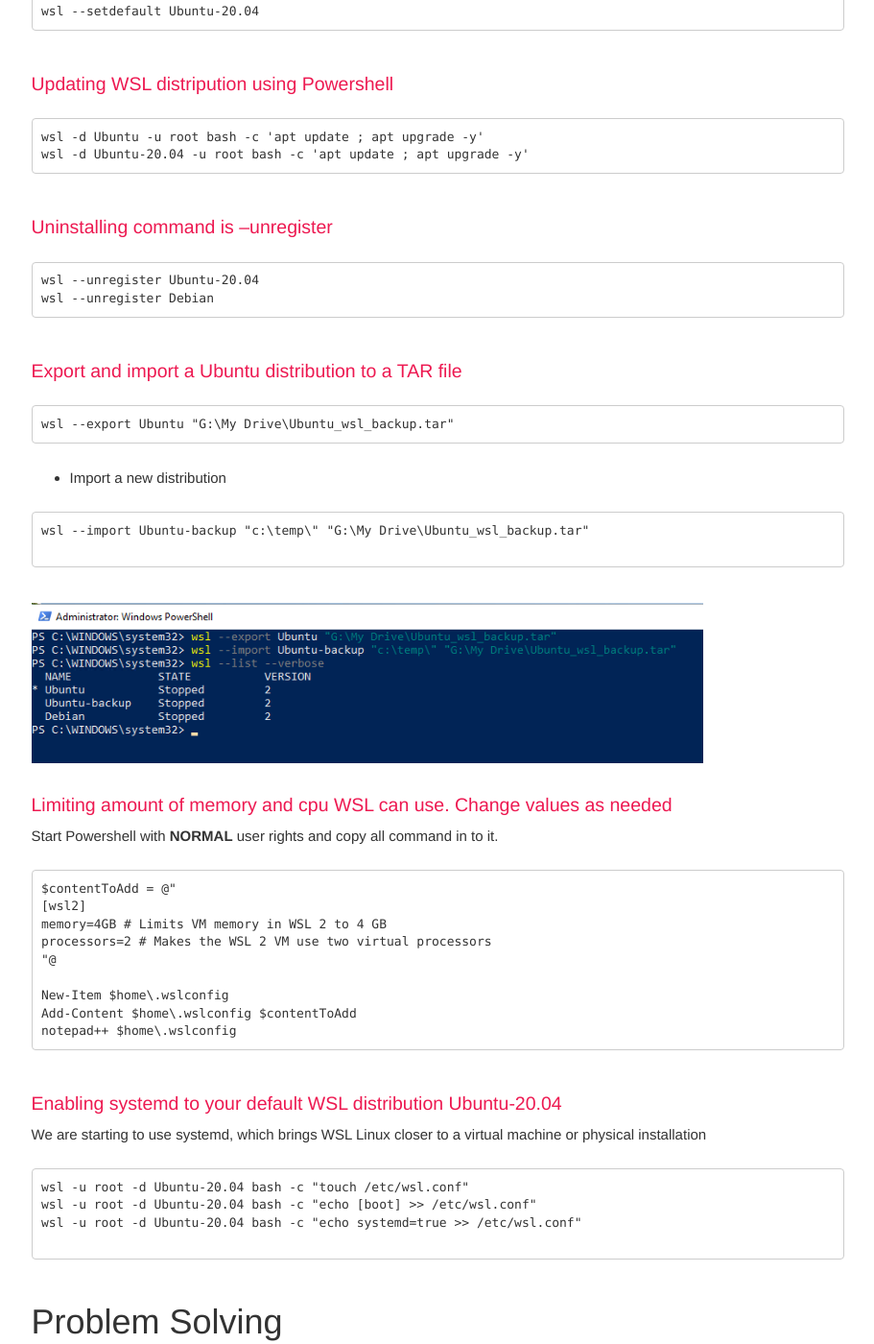
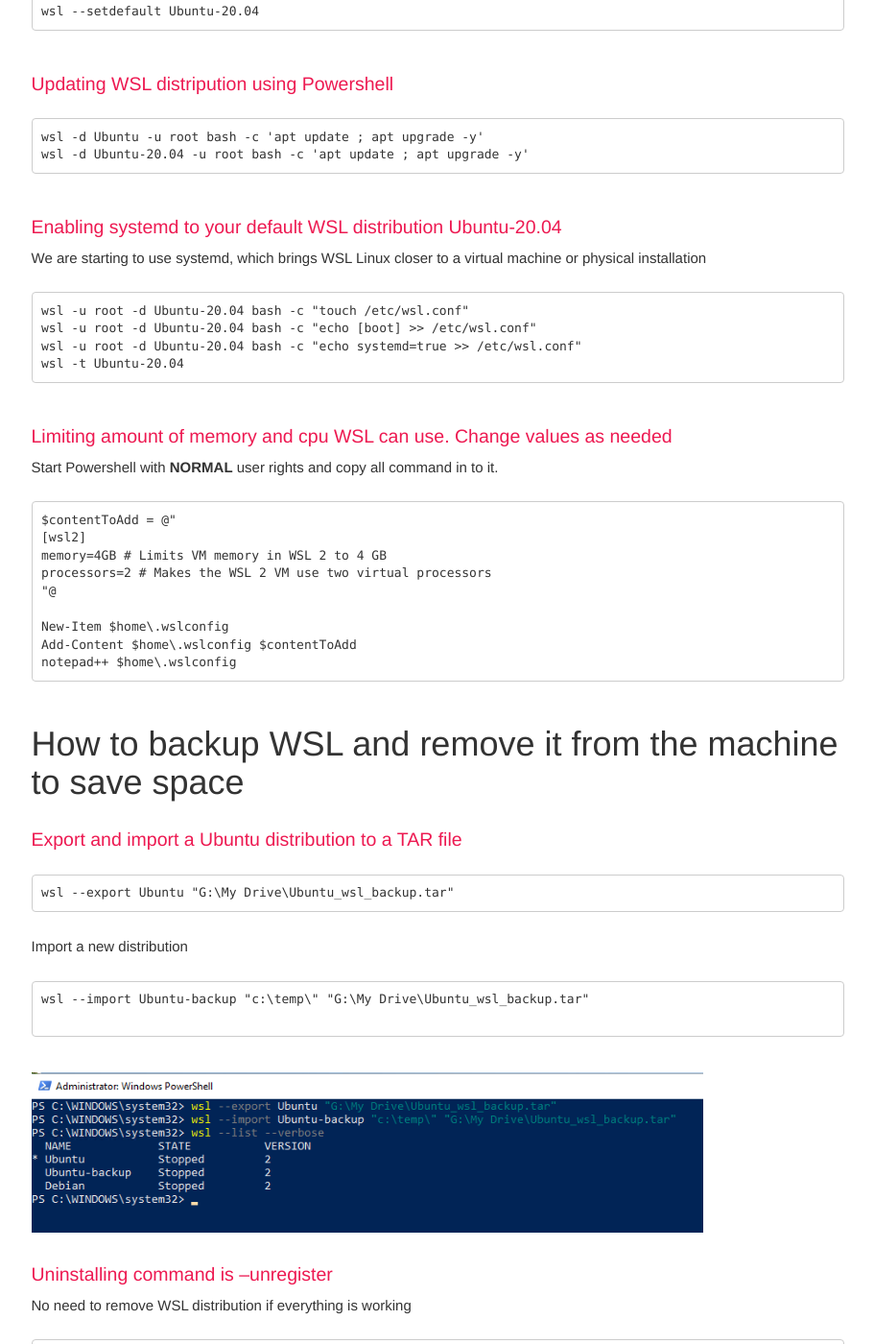
Before and after one commit to hamk-business-information-technology/os, a Jekyll site: the page built from Windows_11_WSL.md, in a window 1280 px wide and 1400 px high, scrolled down 1680 px. Shown: the whole window at 96% size, without its empty margins (330-1241 px from the left). Built offline with Jekyll 4.4.1, drawn with Linux system fonts in a browser that asks for light colours; our own code applies the rules of GitHub Pages for plain Markdown files; comment, search, counter and statistics services are not loaded; some of the changed lines change nothing that is shown; some of the changed text lies outside the part shown.

Commit message:
Updated Flow of WSL installation

````diff
--- a/Windows_11_WSL.md
+++ b/Windows_11_WSL.md
@@ -46,30 +46,16 @@
 wsl -d Ubuntu-20.04 -u root bash -c 'apt update ; apt upgrade -y'
 ```
 
-### Uninstalling command is --unregister
-```
-wsl --unregister Ubuntu-20.04
-wsl --unregister Debian
-```
 
-### Export and import a Ubuntu distribution to a TAR file
-
+### Enabling systemd to your default WSL distribution Ubuntu-20.04
+We are starting to use systemd, which brings WSL Linux closer to a virtual machine or physical installation
 
 ```
-wsl --export Ubuntu "G:\My Drive\Ubuntu_wsl_backup.tar"
+wsl -u root -d Ubuntu-20.04 bash -c "touch /etc/wsl.conf"
+wsl -u root -d Ubuntu-20.04 bash -c "echo [boot] >> /etc/wsl.conf"
+wsl -u root -d Ubuntu-20.04 bash -c "echo systemd=true >> /etc/wsl.conf"
+wsl -t Ubuntu-20.04
 ```
-
-* Import a new distribution
-
-```
-wsl --import Ubuntu-backup "c:\temp\" "G:\My Drive\Ubuntu_wsl_backup.tar"
-
-```
-
-![Installing Debian to WSL](assets/WSL_export_inport.png "WSL Debian")
-
-
-
 ### Limiting amount of memory and cpu WSL can use. Change values as needed
 Start Powershell with **NORMAL** user rights and copy all command in to it.
 
@@ -85,14 +71,30 @@
 notepad++ $home\.wslconfig
 ```
 
-### Enabling systemd to your default WSL distribution Ubuntu-20.04
-We are starting to use systemd, which brings WSL Linux closer to a virtual machine or physical installation
+# How to backup WSL and remove it from the machine to save space
+
+### Export and import a Ubuntu distribution to a TAR file
 
 ```
-wsl -u root -d Ubuntu-20.04 bash -c "touch /etc/wsl.conf"
-wsl -u root -d Ubuntu-20.04 bash -c "echo [boot] >> /etc/wsl.conf"
-wsl -u root -d Ubuntu-20.04 bash -c "echo systemd=true >> /etc/wsl.conf"
+wsl --export Ubuntu "G:\My Drive\Ubuntu_wsl_backup.tar"
+```
 
+Import a new distribution
+
+```
+wsl --import Ubuntu-backup "c:\temp\" "G:\My Drive\Ubuntu_wsl_backup.tar"
+
+```
+
+![Installing Debian to WSL](assets/WSL_export_inport.png "WSL Debian")
+
+
+### Uninstalling command is --unregister
+No need to remove WSL distribution if everything is working
+
+```
+wsl --unregister Ubuntu-20.04
+wsl --unregister Debian
 ```
 
 # Problem Solving
````
